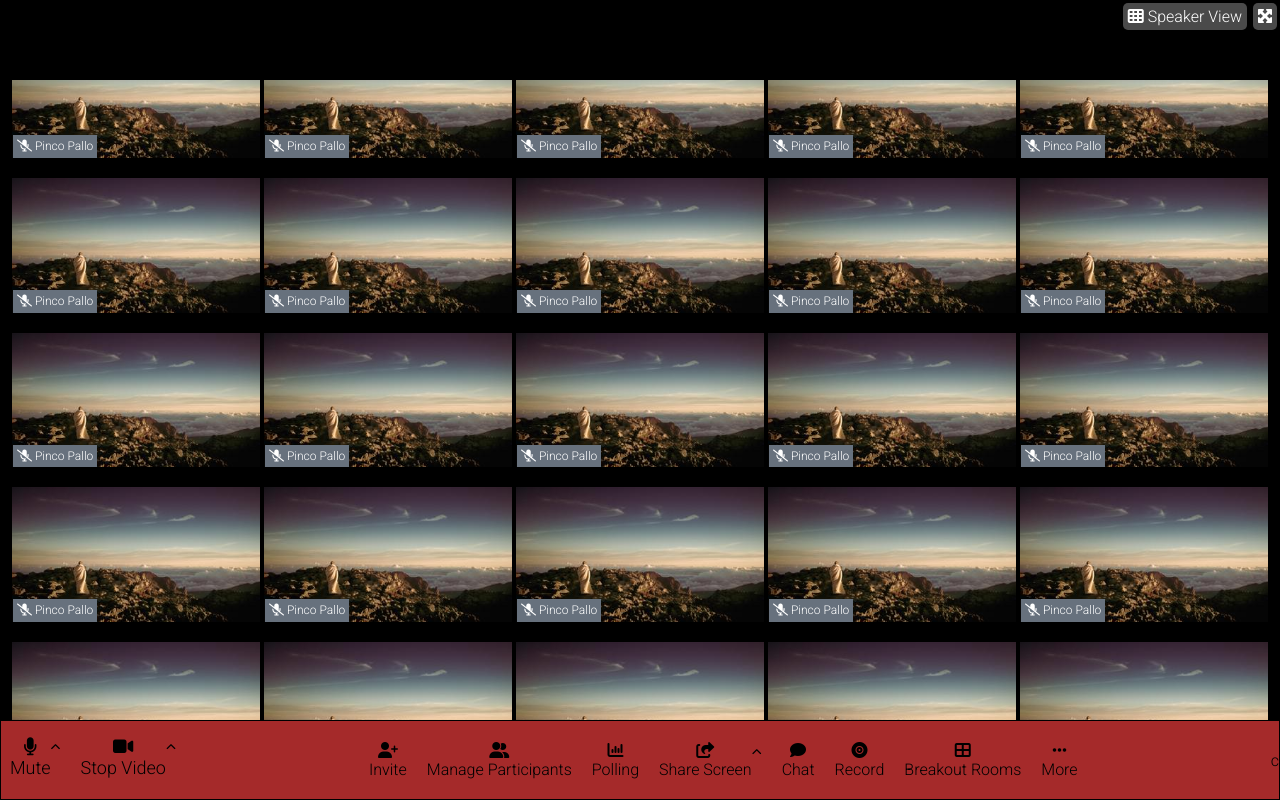
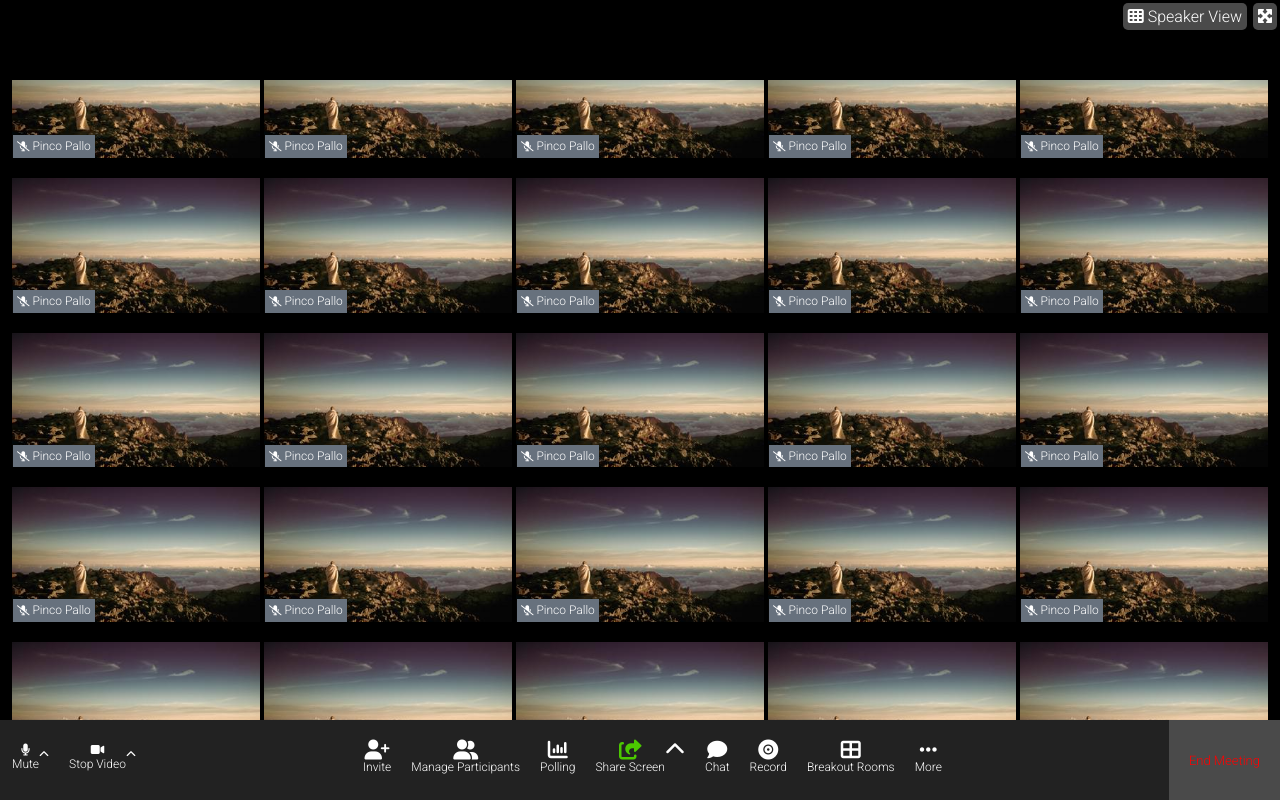
Before and after one commit to DomenicoAgostino/html-css-zoom, a plain HTML site: page index.html in a window 1280 px wide. Drawn offline with Linux system fonts and the light colour scheme.

Commit message:
Footer Terminato ( Da sistemare ultime posizioni )

```diff
--- a/css/general.css
+++ b/css/general.css
@@ -33,7 +33,7 @@ main {
 
 footer {
   height: 80px;
-  background-color: red;
+  background-color: rgb(34, 34, 34);
   align-items: center;
-  padding-left: 9px;
+  padding-left: 12px;
 }
--- a/css/style.css
+++ b/css/style.css
@@ -26,6 +26,12 @@
   width: 100%;
 }
 
+
+
+.fa-microphone-slash {
+  font-size: 10px;
+}
+
 .pinco-pallo {
   color: white;
   position: absolute;
@@ -50,12 +56,13 @@ footer li{
   flex-direction: row;
   text-align: center;
   margin-right: 20px;
+  color: white;
 
 }
 
 
 .other {
-  font-size: 18px;
+  font-size: 12px;
   margin-bottom: 6px;
 }
 
@@ -66,6 +73,27 @@ footer li{
 }
 
 
+.fa-share-from-square {
+  color: rgb(75, 200, 0);
+}
+
+
+.extra-solid {
+  font-size: 20px;
+}
+
+
+.nav-right{
+  background-color: rgb(74, 74, 74);
+  color: red;
+  height: 100%;
+  padding: 0 20px;
+  cursor: pointer;
+  justify-content: center;
+  align-items: center;
+  font-size: 13px;
+}
+
 
 
 
--- a/index.html
+++ b/index.html
@@ -193,7 +193,7 @@
 
 
       <!-- Footer parte sinistra -->
-<footer class="debug d-flex space-between ">
+<footer class="d-flex space-between ">
 <div class="nav-left">
   <ul class="d-flex">
 
@@ -220,41 +220,41 @@
 
 <!-- Footer Parte Centrale  -->
 
-<div class="nav-center">
+<div class="nav-center other">
   <ul class="d-flex">
     <li>
-      <i class="fa-solid fa-user-plus"></i>
+      <i class="fa-solid fa-user-plus extra-solid"></i>
       <p>Invite</p>
     </li>
     <li>
-      <i class="fa-solid fa-user-group"></i>
+      <i class="fa-solid fa-user-group extra-solid"></i>
       <p>Manage Participants</p>
     </li>
     <li>
-      <i class="fa-solid fa-chart-column"></i>
+      <i class="fa-solid fa-chart-column extra-solid"></i>
       <p>Polling</p>
     </li>
     <li class="d-flex">
       <div>
-        <i class="fa-solid fa-share-from-square"></i>
+        <i class="fa-solid fa-share-from-square extra-solid"></i>
         <p>Share Screen</p>
       </div>
-      <div><i class="fa-solid fa-chevron-up"></i></div>
+      <div><i class="fa-solid fa-chevron-up extra-solid"></i></div>
     </li>
     <li>
-      <i class="fa-solid fa-comment"></i>
+      <i class="fa-solid fa-comment extra-solid"></i>
       <p>Chat</p>
     </li>
     <li>
-      <i class="fa-solid fa-record-vinyl"></i>
+      <i class="fa-solid fa-record-vinyl extra-solid"></i>
       <p>Record</p>
     </li>
     <li>
-      <i class="fa-solid fa-table-cells-large"></i>
+      <i class="fa-solid fa-table-cells-large extra-solid"></i>
       <p>Breakout Rooms</p>
     </li>
     <li>
-      <i class="fa-solid fa-ellipsis"></i>
+      <i class="fa-solid fa-ellipsis extra-solid"></i>
       <p>More</p>
     </li>
   </ul>
@@ -263,7 +263,7 @@
 
 
 
-<div>c</div>
+<div class="nav-right d-flex">End Meeting</div>
 
 
 
```
